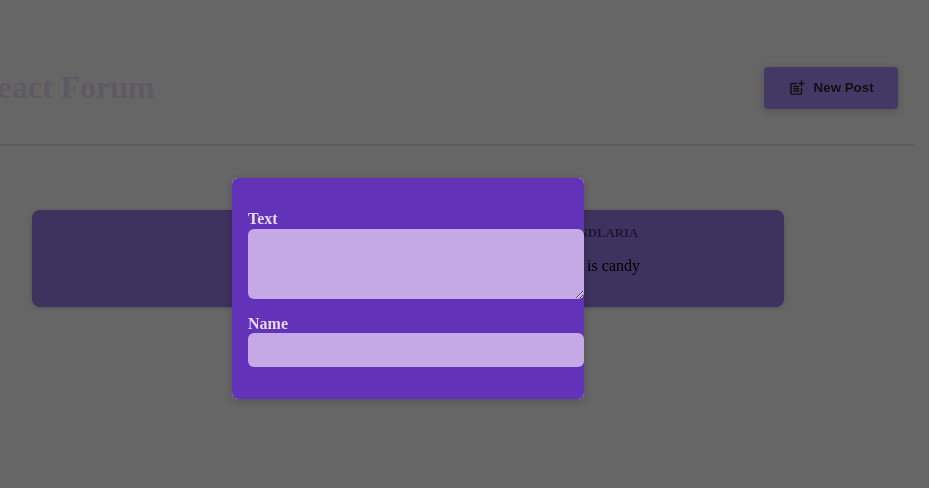
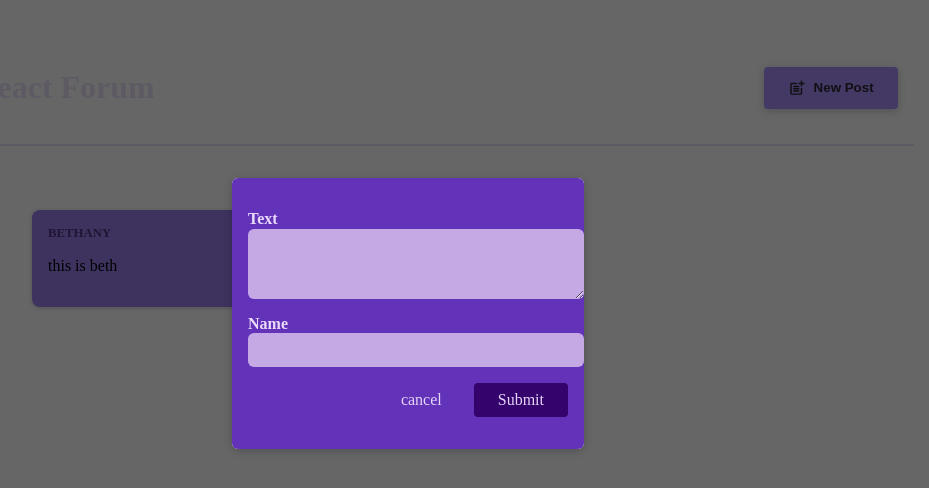
Before and after one commit to BetelTagesse/react-crash-course, a React (Vite) app: page / in a window 1280 px wide. Shown: the top 488 px of the page, without its empty margins (232-1161 px from the left). Built offline with nearby package versions, Linux system fonts and the light colour scheme.

Commit message:
lists rendered

```diff
--- a/src/components/NewPost.jsx
+++ b/src/components/NewPost.jsx
@@ -1,15 +1,43 @@
+import { useState } from "react";
 import classes from "./NewPost.module.css";
 
-const NewPost = ({ onChangeBody, onChangeAuthor }) => {
+const NewPost = ({ onCancel }) => {
+  const [enteredBody, setEnteredBody] = useState("");
+  const [enteredAuthor, setEnteredAuthor] = useState("");
+
+  const bodyChangeHandler = (event) => {
+    setEnteredBody(event.target.value);
+  };
+  const authorChangeHandler = (event) => {
+    setEnteredAuthor(event.target.value);
+  };
+
+  const submitHandler = (event) => {
+    event.preventDefault();
+    const postData = {
+      body: enteredBody,
+      author: enteredAuthor,
+    };
+    console.log(postData);
+    onCancel();
+  };
+
   return (
-    <form className={classes.form}>
+    <form className={classes.form} onSubmit={submitHandler}>
       <p>
         <label htmlFor="body">Text</label>
-        <textarea id="name" required rows={3} onChange={onChangeBody} />
+        <textarea id="name" required rows={3} onChange={bodyChangeHandler} />
       </p>
       <p>
         <label htmlFor="name">Name</label>
-        <input type="text" id="name" required onChange={onChangeAuthor} />
+        <input type="text" id="name" required onChange={authorChangeHandler} />
+      </p>
+
+      <p className={classes.actions}>
+        <button type="button" onClick={onCancel}>
+          cancel
+        </button>
+        <button>Submit</button>
       </p>
     </form>
   );
--- a/src/components/PostsList.jsx
+++ b/src/components/PostsList.jsx
@@ -5,29 +5,15 @@ import classes from "./PostsList.module.css";
 import Modal from "./Modal";
 
 const PostsList = ({ isPosting, onStopPosting }) => {
-  const [enteredBody, setEnteredBody] = useState("");
-  const [enteredAuthor, setEnteredAuthor] = useState("");
-
-  const changeBodyHandler = (event) => {
-    setEnteredBody(event.target.value);
-  };
-  const changeAuthorHandler = (event) => {
-    setEnteredAuthor(event.target.value);
-  };
-
   return (
     <>
       {isPosting && (
         <Modal onClose={onStopPosting}>
-          <NewPost
-            onChangeAuthor={changeAuthorHandler}
-            onChangeBody={changeBodyHandler}
-          />
+          <NewPost onCancel={onStopPosting} />
         </Modal>
       )}
 
       <ul className={classes.posts}>
-        <Post author={enteredAuthor} body={enteredBody} />
         <Post author="bethany" body="this is beth" />
         <Post author="candlaria" body="this is candy" />
       </ul>
```
